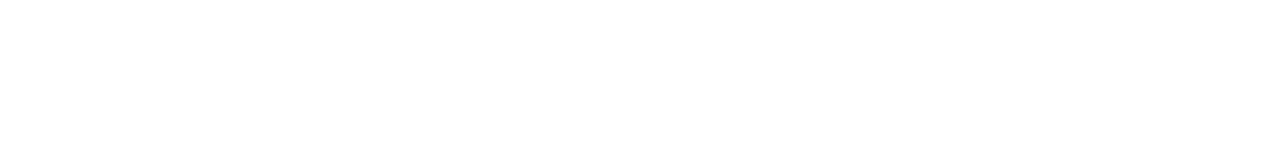
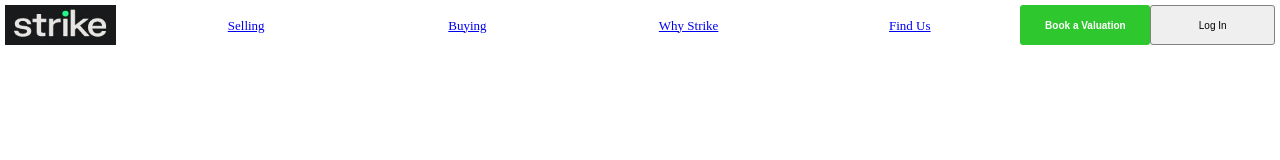
Before and after one commit to David-MacD/soc-scaffold-task, a plain HTML site: page index.html in a window 1280 px wide. Drawn offline with Linux system fonts and the light colour scheme.

Commit message:
Add header feature

```diff
--- a/index.html
+++ b/index.html
@@ -11,7 +11,13 @@
     <body>
 
         <header>
-
+            <img src="img/logo.jpg" alt="logo for website" />
+            <a href="/selling">Selling</a>
+            <a href="/buying">Buying</a>
+            <a href="/why">Why Strike</a>
+            <a href="/find">Find Us</a>
+            <button class="green-button">Book a Valuation</button>
+            <button class="login">Log In</button>
         </header>
 
         <main>
--- a/styles.css
+++ b/styles.css
@@ -55,7 +55,40 @@ table {
 
 
 /* Header */
+header {
+    margin: 5px;
+    display: flex;
+}
 
+header img {
+    flex: 1;
+    margin-right: 2em;
+    max-height: 40px;
+}
+header a {
+    flex: 2;
+    font-size: 1.3em;
+    text-align: center;
+    align-self: center;
+}
+header button {
+    flex: 1;
+    border: none;
+}
+
+.green-button {
+    background-color: rgb(46, 199, 46);
+    font-family: Arial, Helvetica, sans-serif;
+    font-weight: 700;
+    color: white;
+    min-width: 130px;
+    border-radius: 3px;
+}
+
+.login {
+    border: 1px solid grey;
+    border-radius: 3px;
+}
 
 /* Hero */
 
```
Also changed, not shown: img/logo.jpg (added).
